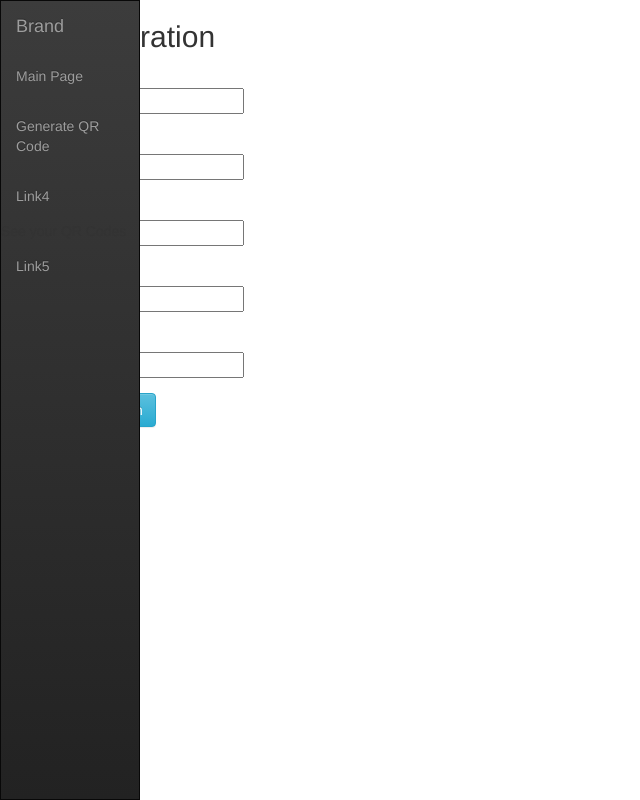
After one commit to biniow/chickenpay, a Django app: page /registration/ in a window 1280 px wide. The commit adds this page. Shown: the whole page, without its empty margins (0-640 px from the left). Run offline with Django 3.2, Linux system fonts and the light colour scheme; some libraries are stand-ins or nearby versions.

Commit message:
Add registration view

```diff
--- a/backend/backend/urls.py
+++ b/backend/backend/urls.py
@@ -25,4 +25,5 @@
     url(r'^api/', include('core.urls')),
     url(r'^main/', views.main_view),
     url(r'^transactions/', views.transaction_view),
+    url(r'^registration/', views.registration_view),
 ]
--- a/backend/core/static/js/app.js
+++ b/backend/core/static/js/app.js
@@ -19,3 +19,30 @@
 function exportCode() {
 
 }
+
+function sendRegistrationData() {
+    var userName = $('#registration_username'),
+        firstname = $('#registration_firstname'),
+        lastname = $('#registration_lastname'),
+        email = $('#registration_email'),
+        password = $('#registration_password'),
+        json = {
+            username: userName,
+            first_name: firstname,
+            last_name: lastname,
+            email: email,
+            password: password
+        };
+
+    $.ajax
+    ({
+        type: "POST",
+        url: 'user/create',
+        dataType: 'json',
+        //json object to sent to the authentication url
+        data: JSON.stringify(json),
+        success: function (response) {
+            console.log(response);
+        }
+    })
+}
--- a/backend/core/views.py
+++ b/backend/core/views.py
@@ -84,11 +84,16 @@
 def main_view(request):
     return render(request, 'backend/core/main.html')
 
+
 def qrcodecreate_view(request):
     return render(request, 'backend/core/qrcode.html')
 
 
 @login_required
 def transaction_view(request):
-    transactions = Transaction.objects.get(sender=request.user)
+    transactions = Transaction.objects.filter(sender=request.user)
     return render(request, 'backend/core/transaction.html', {'transactions': transactions})
+
+
+def registration_view(request):
+    return render(request, 'backend/core/registration.html')
--- a/backend/templates/backend/core/qrcode.html
+++ b/backend/templates/backend/core/qrcode.html
@@ -15,8 +15,8 @@
             <input id="price">
         </div>
         <div class="form-group">
-            <button type="button" class="btn .btn-info" onclick="generateQRCode()">Generate Code</button>
-            <button type="button" class="btn .btn-info" onclick="generateQRCode()">Export Code</button>
+            <button type="button" class="btn btn-info" onclick="generateQRCode()">Generate Code</button>
+            <button type="button" class="btn btn-info" onclick="generateQRCode()">Export Code</button>
         </div>
     </form>
 </form>
--- /dev/null
+++ b/backend/templates/backend/core/registration.html
@@ -0,0 +1,34 @@
+{% extends "backend/base.html" %}
+
+{% block title %}Registration{% endblock %}
+
+{% block content %}
+<h2>Registration</h2>
+<form>
+    <form>
+        <label for="registration_username">User name:</label>
+        <div class="form-group">
+            <input  id="registration_username">
+        </div>
+        <label for="registration_firstname">First name:</label>
+        <div class="form-group">
+            <input  id="registration_firstname">
+        </div>
+        <label for="registration_lastname">Last name:</label>
+        <div class="form-group">
+            <input  id="registration_lastname">
+        </div>
+        <label for="registration_email">Email:</label>
+        <div class="form-group">
+            <input type="email" id="registration_email">
+        </div>
+        <label for="registration_password">Password:</label>
+        <div class="form-group">
+            <input type="password" id="registration_password">
+        </div>
+        <div class="form-group">
+            <button type="button" class="btn btn-info" onclick="sendRegistrationData()">Registration</button>
+        </div>
+    </form>
+</form>
+{% endblock %}
```
Also changed, not shown: backend/templates/backend/core/transaction.html (+13 -0 lines).
